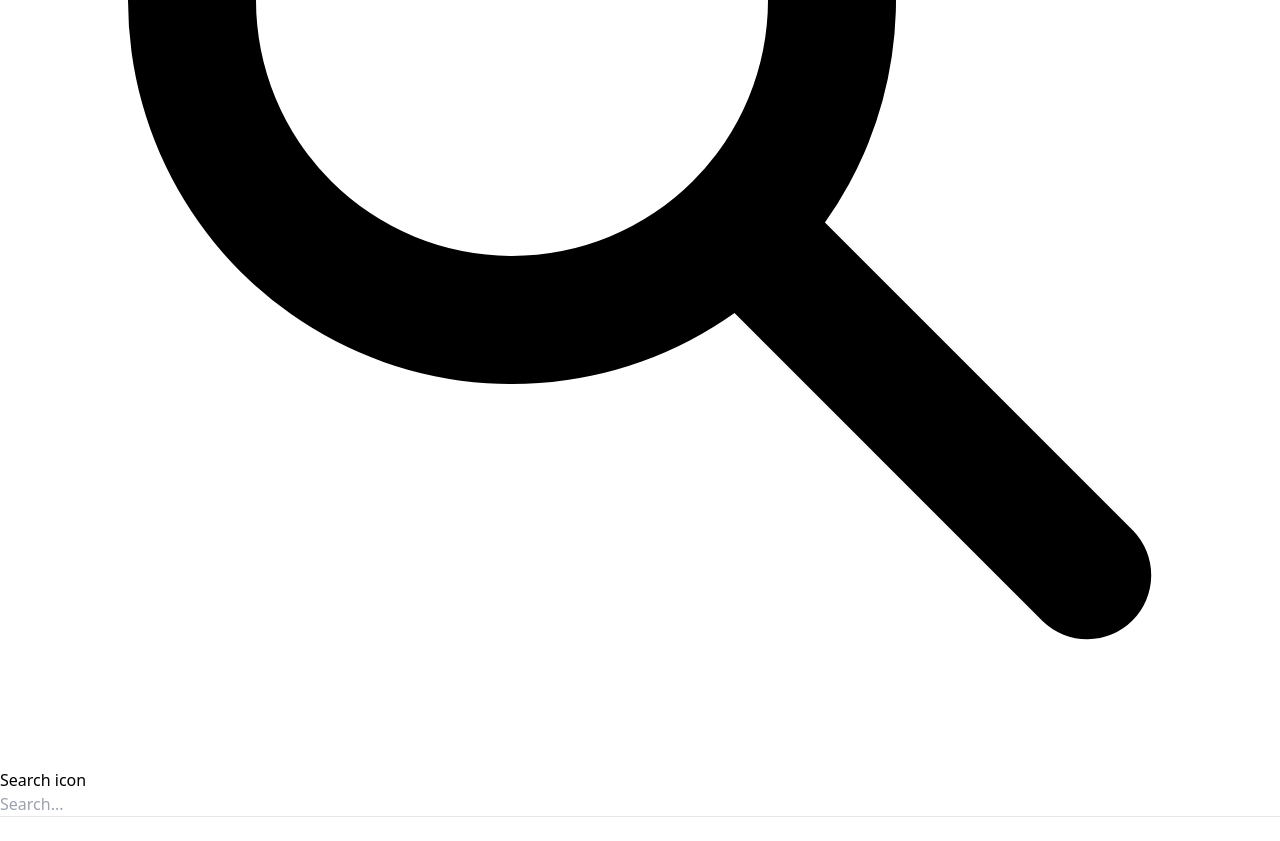
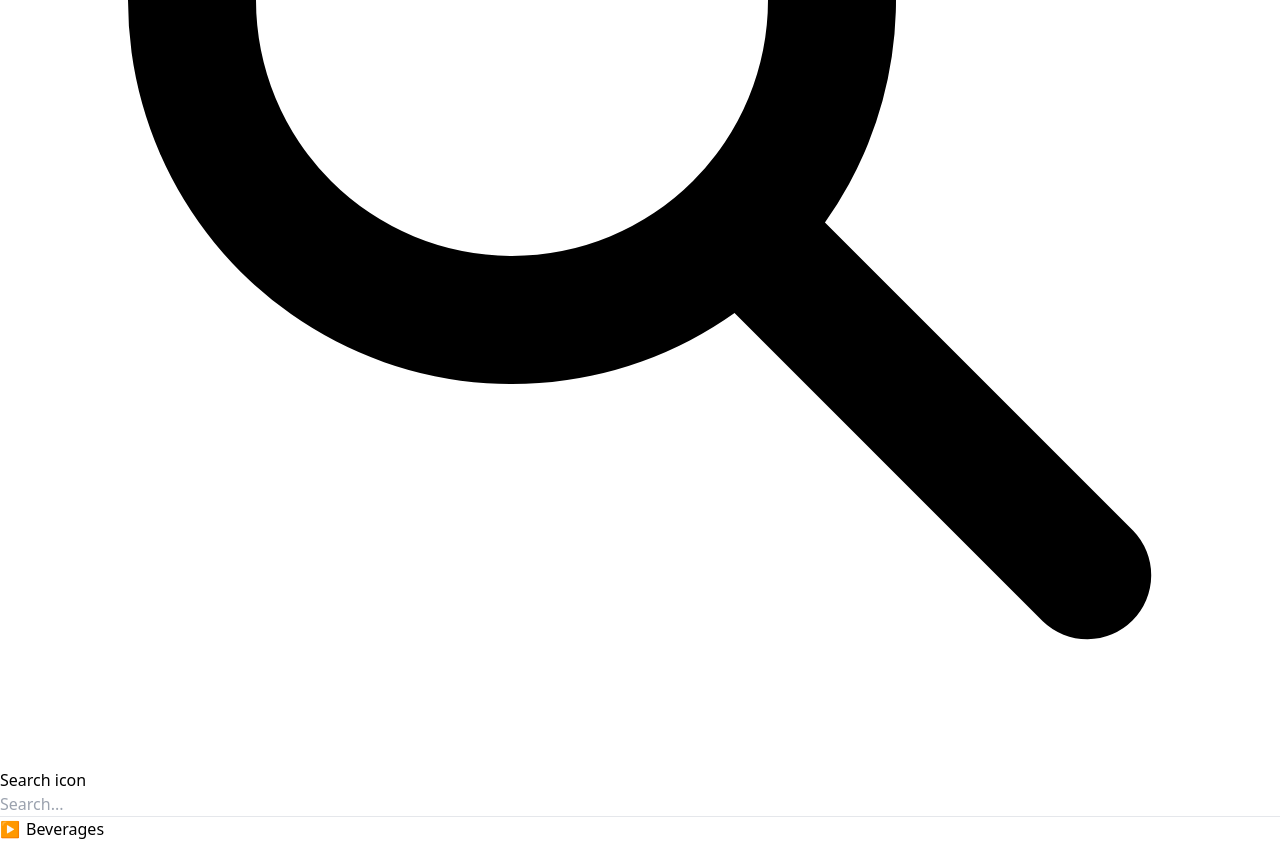
Before and after one commit to EternalRecursion121/revise-philosophy, a SvelteKit app: page /arguments in a window 1280 px wide. Shown: the part 608-1449 px from the top of the page. Before the commit the page ends 1425 px from the top, so only its background shows below. Built offline with nearby package versions, Linux system fonts and the light colour scheme; no server answers; the database is empty.

Commit message:
getting somewhere

```diff
--- a/package.json
+++ b/package.json
@@ -21,5 +21,8 @@
 		"typescript": "^4.9.3",
 		"vite": "^4.0.0"
 	},
-	"type": "module"
+	"type": "module",
+	"dependencies": {
+		"firebase": "^9.17.2"
+	}
 }
--- a/src/routes/arguments/+page.svelte
+++ b/src/routes/arguments/+page.svelte
@@ -0,0 +1,86 @@
+<script lang="ts">
+    import { initializeApp } from 'firebase/app';
+    import { getDatabase, ref, onValue } from "firebase/database";
+
+
+    const firebaseConfig = {
+        databaseURL: "https://revise-philosophy-default-rtdb.europe-west1.firebasedatabase.app/"
+    };
+
+    const app = initializeApp(firebaseConfig);
+    const db = getDatabase(app);
+
+    const argumentsRef = ref(db, 'arguments');
+    const termsRef = ref(db, 'terms');
+
+    let _arguments = {};
+
+    onValue(argumentsRef, (snapshot) => {
+        _arguments = snapshot.val();
+    });
+</script>
+
+<ul id="myUL">
+  <li><span class="caret">Beverages</span>
+    <ul class="nested">
+      <li>Water</li>
+      <li>Coffee</li>
+      <li><span class="caret">Tea</span>
+        <ul class="nested">
+          <li>Black Tea</li>
+          <li>White Tea</li>
+          <li><span class="caret">Green Tea</span>
+            <ul class="nested">
+              <li>Sencha</li>
+              <li>Gyokuro</li>
+              <li>Matcha</li>
+              <li>Pi Lo Chun</li>
+            </ul>
+          </li>
+        </ul>
+      </li>
+    </ul>
+  </li>
+</ul>
+
+<style lang="postcss">
+    /* Remove default bullets */
+    ul, #myUL {
+    list-style-type: none;
+    }
+
+    /* Remove margins and padding from the parent ul */
+    #myUL {
+    margin: 0;
+    padding: 0;
+    }
+
+    /* Style the caret/arrow */
+    .caret {
+    cursor: pointer;
+    user-select: none; /* Prevent text selection */
+    }
+
+    /* Create the caret/arrow with a unicode, and style it */
+    .caret::before {
+    content: "\25B6";
+    color: black;
+    display: inline-block;
+    margin-right: 6px;
+    }
+
+    /* Rotate the caret/arrow icon when clicked on (using JavaScript) */
+    .caret-down::before {
+    transform: rotate(90deg);
+    }
+
+    /* Hide the nested list */
+    .nested {
+    display: none;
+    }
+
+    /* Show the nested list when the user clicks on the caret/arrow (with JavaScript) */
+    .active {
+    display: block;
+    }
+</style>
```
Also changed, not shown: src/lib/Argument.svelte (added), 1 other file (tests, documents, lock files or other folders).
